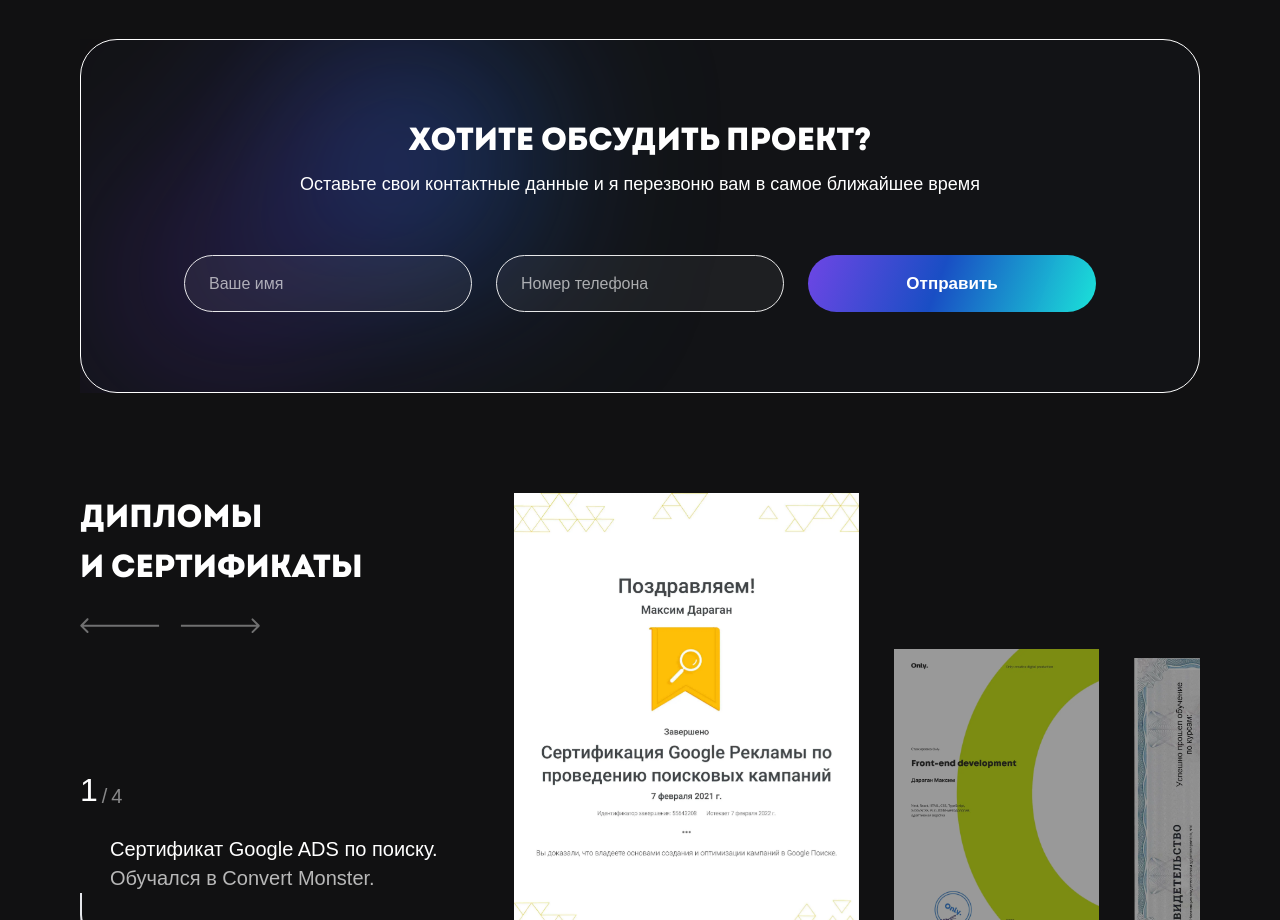
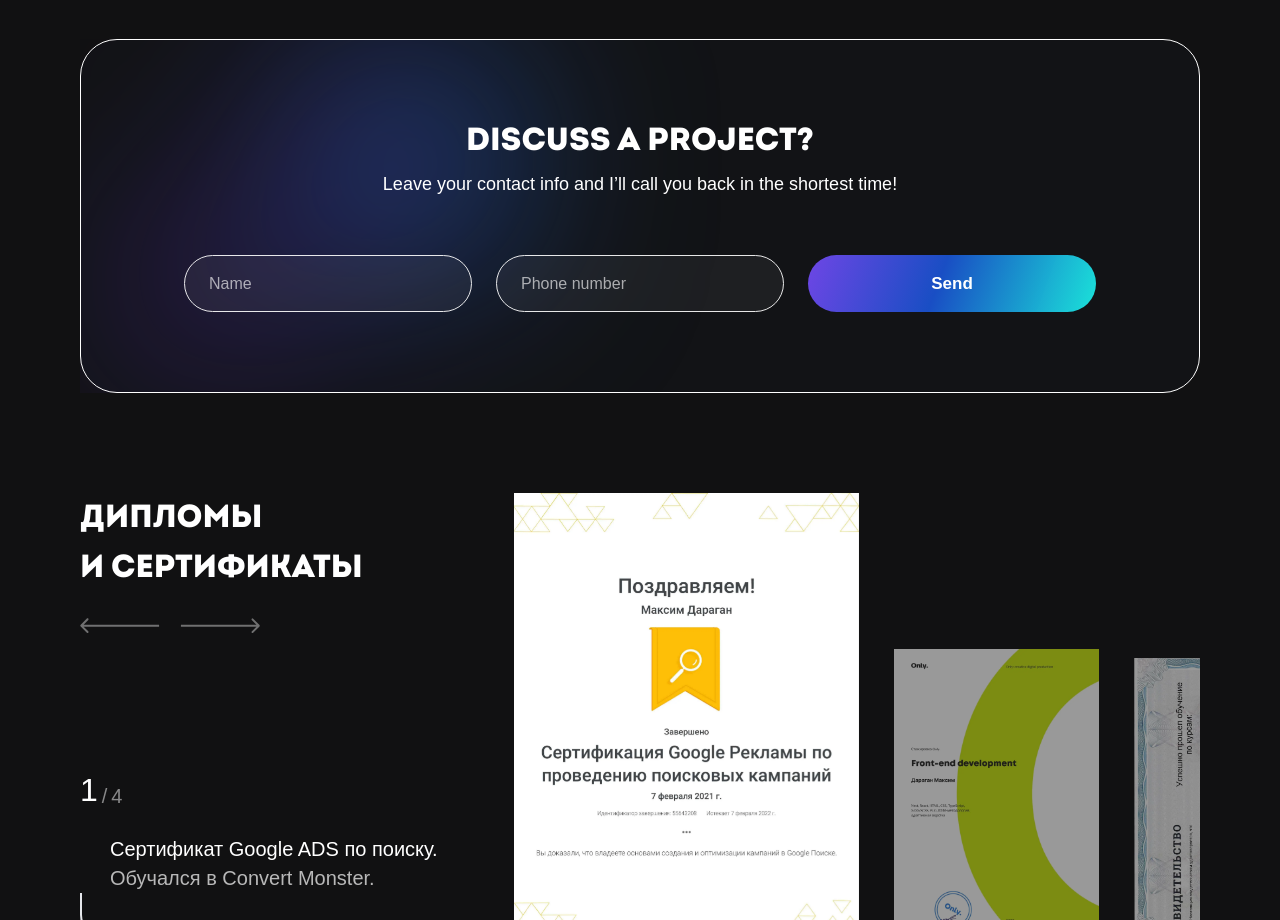
Before and after one commit to Hillel1408/daragan-media, a React (Create React App) app: page / in a window 1280 px wide. Shown: the part 2960-3880 px from the top of the page. Built offline with nearby package versions, Linux system fonts and the light colour scheme.

Commit message:
локализация

```diff
--- a/public/locales/en/translation.json
+++ b/public/locales/en/translation.json
@@ -12,5 +12,10 @@
     "CheckOut1": "Check out my client reviews on",
     "CheckOut2": "fl.ru and freelance.habr.com",
     "Reviews1": "fl.ru reviews",
-    "Reviews2": "freelance.habr.com reviews"
+    "Reviews2": "freelance.habr.com reviews",
+    "DiscussAProject": "discuss a project?",
+    "LeaveYourContact": "Leave your contact info and I’ll call you back in the shortest time!",
+    "Name": "Name",
+    "PhoneNumber": "Phone number",
+    "Send": "Send"
 }
--- a/src/components/Feedback/Feedback.tsx
+++ b/src/components/Feedback/Feedback.tsx
@@ -1,29 +1,30 @@
+import { useTranslation } from "react-i18next";
 import { SecondaryButton } from "components";
 
 export default function Feedback() {
+    const { t } = useTranslation();
+
     return (
         <div className="bg-[#111112] pb-[100px]">
             <div className="container">
                 <div className="relative overflow-hidden">
                     <div className="border border-white rounded-[37px] bg-[rgba(35,38,57,0.1)] py-20 px-[103px] z-10 relative">
-                        <h2 className="font-['Intro'] text-[32px] uppercase text-white text-center mb-[10px]">хотите обсудить проект?</h2>
-                        <p className="text-[18px] leading-[161%] text-center text-white mb-[56px]">
-                            Оставьте свои контактные данные и я перезвоню вам в самое ближайшее время
-                        </p>
+                        <h2 className="font-['Intro'] text-[32px] uppercase text-white text-center mb-[10px]">{t("DiscussAProject")}</h2>
+                        <p className="text-[18px] leading-[161%] text-center text-white mb-[56px]">{t("LeaveYourContact")}</p>
                         <div className="grid grid-cols-3 gap-6">
                             <input
                                 type="text"
-                                placeholder="Ваше имя"
+                                placeholder={t("Name")}
                                 className="border border-white rounded-[32px] bg-[rgba(255,255,255,0.06)] opacity-90 h-[57px] px-6 placeholder:text-[16px]
                               placeholder:text-white placeholder:opacity-70 text-[16px] text-white"
                             />
                             <input
                                 type="tel"
-                                placeholder="Номер телефона"
+                                placeholder={t("PhoneNumber")}
                                 className="border border-white rounded-[32px] bg-[rgba(255,255,255,0.06)] opacity-90 h-[57px] px-6 placeholder:text-[16px]
                               placeholder:text-white placeholder:opacity-70 text-[16px] text-white"
                             />
-                            <SecondaryButton text="Отправить" />
+                            <SecondaryButton text={t("Send")} />
                         </div>
                     </div>
                     <img src="images/bg-1.svg" width="343" height="270" alt="" className="my-blur absolute top-[30px] left-[74px]" />
```
Also changed, not shown: public/locales/ru/translation.json (+6 -1 lines).
